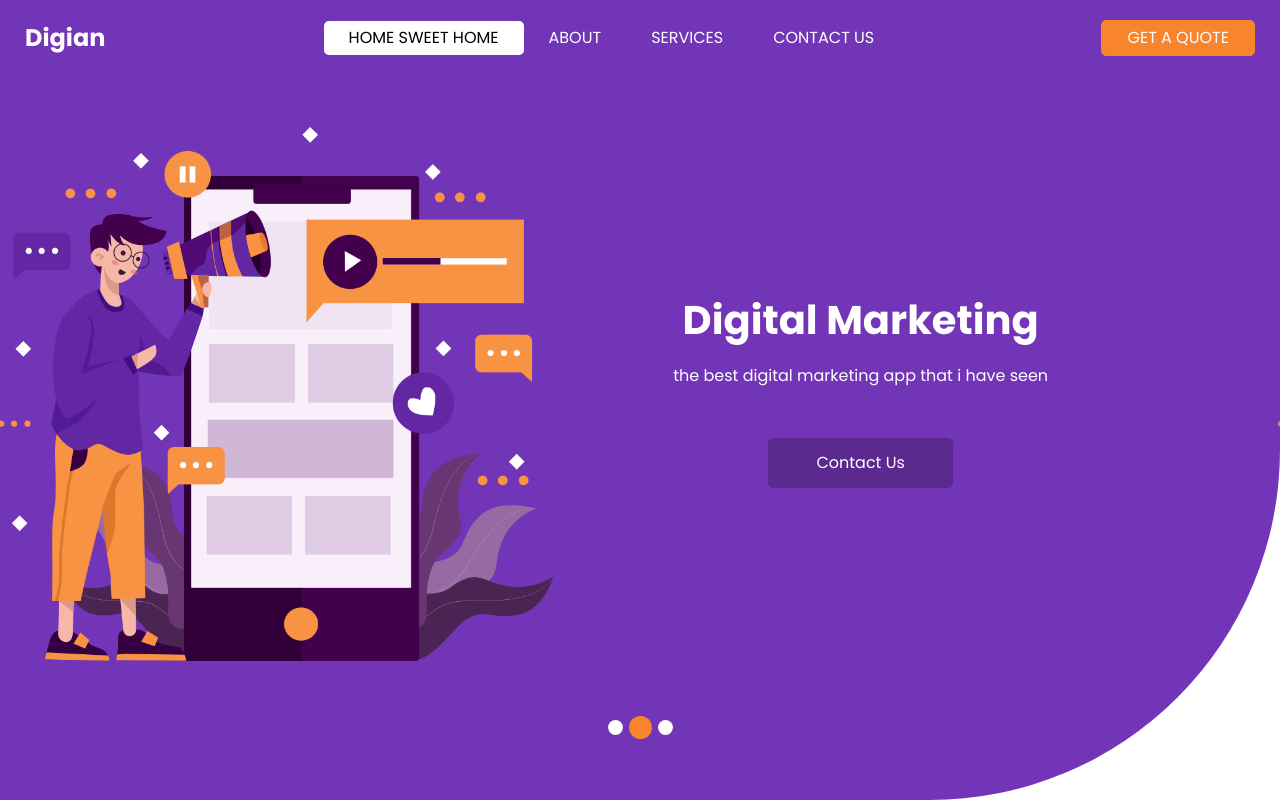
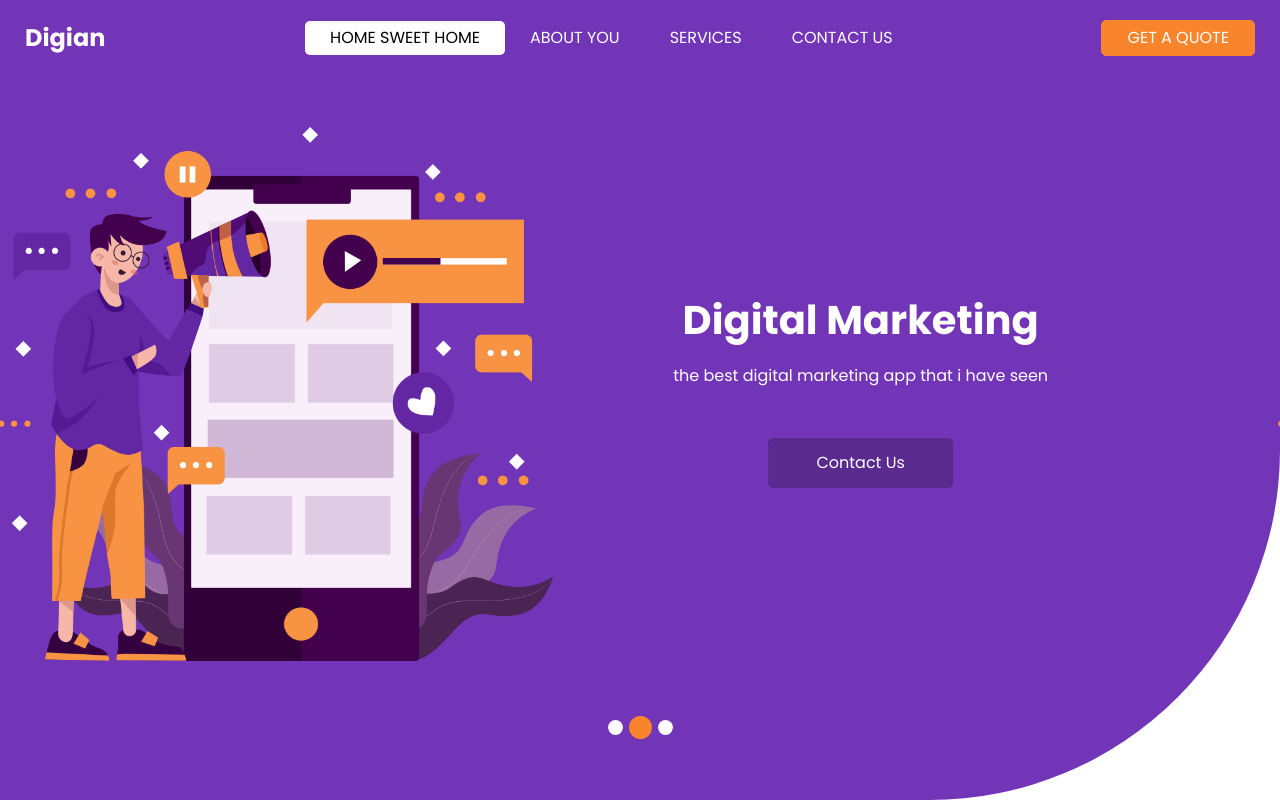
Before and after one commit to siva-077/Myproject1, a plain HTML site: page index.html in a window 1280 px wide. Shown: the top 802 px of the page. Drawn offline with nearby package versions, Linux system fonts and the light colour scheme; some packages are replaced by stand-ins of ours.

Commit message:
Update index.html
just a change

```diff
--- a/index.html
+++ b/index.html
@@ -48,10 +48,10 @@
           <div class="collapse navbar-collapse" id="navbarSupportedContent">
             <ul class="navbar-nav  ">
               <li class="nav-item active">
-                <a class="nav-link" href="index.html">Home  sweet home<span class="sr-only">(current)</span></a>
+                <a class="nav-link" href="index.html">Home sweet home<span class="sr-only">(current)</span></a>
               </li>
               <li class="nav-item">
-                <a class="nav-link" href="about.html"> About</a>
+                <a class="nav-link" href="about.html"> ABOUT YOU</a>
               </li>
               <li class="nav-item">
                 <a class="nav-link" href="service.html">Services</a>
```
